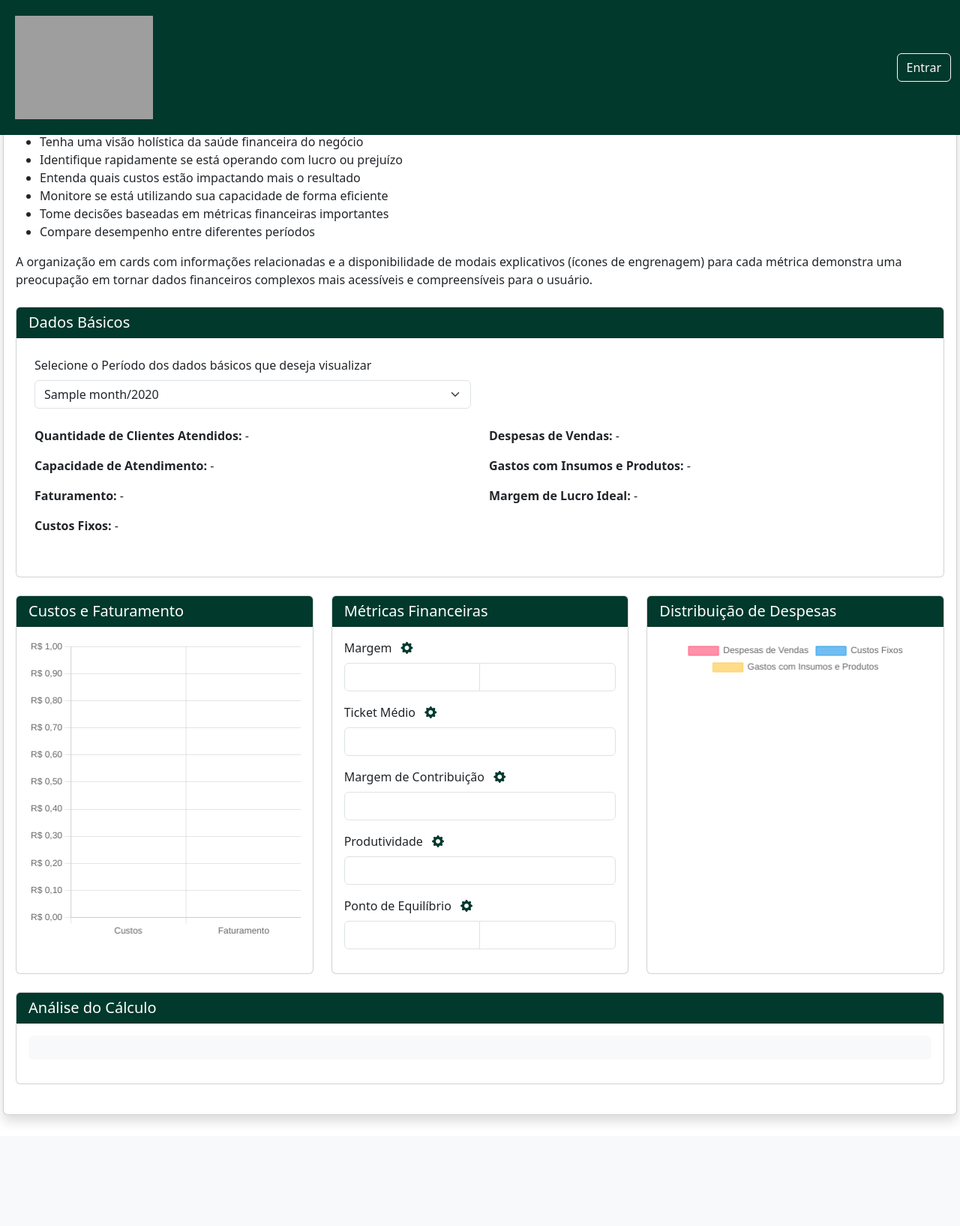
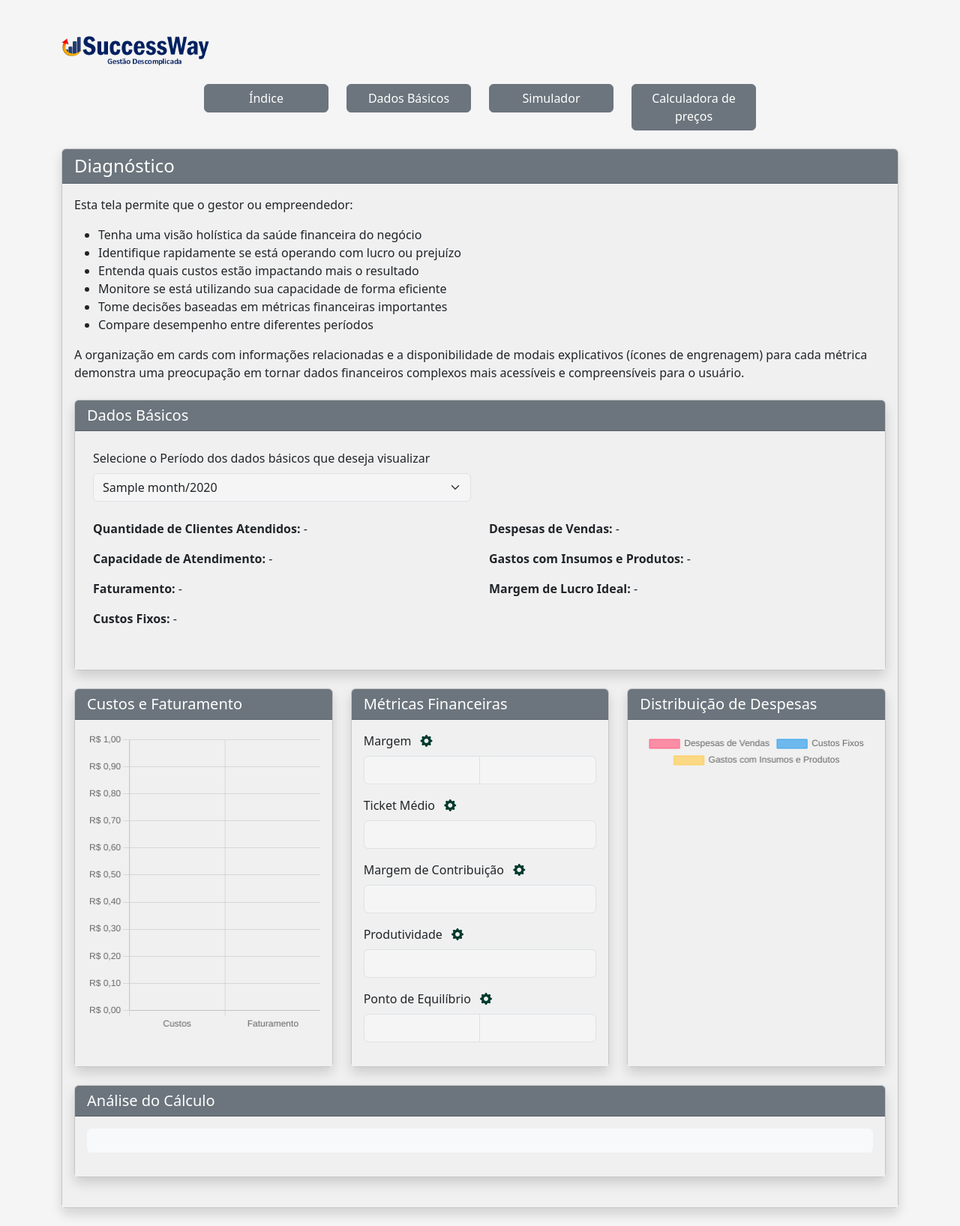
Before and after one commit to wolfxweb/appGetUp, a FastAPI app: template app/templates/diagnostico.html in a window 1280 px wide. Shown: the whole page at 75% size. Before the commit the page ends 1496 px from the top, so only its background shows below. Run offline with FastAPI, Linux system fonts and the light colour scheme; the template is opened without the code that fills it: most values are stand-ins (such as "Sample title", 1, 10 or a date in 2020); grey boxes are pictures that could not be loaded.

Commit message:
rwer23424

```diff
--- a/app/templates/diagnostico.html
+++ b/app/templates/diagnostico.html
@@ -2,12 +2,71 @@
 
 {% block title %}Diagnóstico - GetUp Gestão{% endblock %}
 
+{% block extra_css %}
+<style>
+    body {
+        background-color: #F5F5F5 !important;
+    }
+    .container-fluid, .container {
+        background-color: #F5F5F5 !important;
+    }
+    .card, .card-body {
+        background-color: #F0F0F0 !important;
+    }
+    .card-header.bg-secondary {
+        background-color: #6c757d !important;
+        color: white !important;
+    }
+    .btn-secondary {
+        background-color: #6c757d;
+        border-color: #6c757d;
+        color: white;
+    }
+    .btn-secondary:hover {
+        background-color: #5a6268;
+        border-color: #545b62;
+        color: white;
+    }
+    .form-control, .form-select {
+        background-color: #F5F5F5 !important;
+    }
+</style>
+{% endblock %}
+
 {% block content %}
-    {% include "components/navbar.html" %}
-    <div class="container-fluid p-1">
-        <!-- Card Principal -->
-        <div class="card shadow mb-4">
-            <div class="card-header bg-primary text-white">
+<div class="container" style="background-color: #F5F5F5; min-height: 100vh;">
+  <div class="row">
+    <div class="col-md-12 mt-5">
+        <div class="col-md-12 mb-4">
+            <img src="/static/images/Logo.png" alt="Logo" height="40">
+         </div>
+      <!-- Botões de navegação -->
+      <div class="row mb-4 justify-content-center">
+        <div class="col-12 col-md-2 mb-2 mb-md-0">
+          <a href="/dashboard" class="btn btn-secondary w-100" style="background-color: #6c757d; border-color: #6c757d; color: white;">
+            Índice
+          </a>
+        </div>
+        <div class="col-12 col-md-2 mb-2 mb-md-0">
+          <a href="/basic-data/new" class="btn btn-secondary w-100" style="background-color: #6c757d; border-color: #6c757d; color: white;">
+            Dados Básicos
+          </a>
+        </div>
+
+        <div class="col-12 col-md-2 mb-2 mb-md-0">
+          <button type="button" class="btn btn-secondary w-100" style="background-color: #6c757d; border-color: #6c757d; color: white;">
+            Simulador
+          </button>
+        </div>
+        <div class="col-12 col-md-2 mb-2 mb-md-0">
+          <button type="button" class="btn btn-secondary w-100" style="background-color: #6c757d; border-color: #6c757d; color: white;">
+            Calculadora de preços
+          </button>
+        </div>
+      </div>
+      <!-- Card principal Diagnóstico -->
+      <div class="card shadow mb-4" style="background-color: #F0F0F0;">
+        <div class="card-header d-flex justify-content-between align-items-center bg-secondary text-white">
           <h4 class="card-title mb-0">Diagnóstico</h4>
         </div>
         <div class="card-body">
@@ -26,8 +85,8 @@
           </div>
 
           <!-- Dados Básicos -->
-                <div class="card mb-4">
-                    <div class="card-header bg-primary text-white">
+          <div class="card mb-4 shadow" style="background-color: #F0F0F0;">
+            <div class="card-header bg-secondary text-white">
               <h5 class="card-title mb-0">Dados Básicos</h5>
             </div>
             <div class="card-body p-4">
@@ -88,8 +147,8 @@
                 <div class="row mb-4">
                     <!-- Custos e Faturamento -->
                     <div class="col-md-4">
-            <div class="card h-100">
-                            <div class="card-header bg-primary text-white">
+            <div class="card h-100 shadow" style="background-color: #F0F0F0;">
+                            <div class="card-header bg-secondary text-white">
                     <h5 class="card-title mb-0">Custos e Faturamento</h5>
                 </div>
                 <div class="card-body">
@@ -102,8 +161,8 @@
 
                     <!-- Métricas Financeiras -->
                     <div class="col-md-4">
-            <div class="card h-100">
-                            <div class="card-header bg-primary text-white">
+            <div class="card h-100 shadow" style="background-color: #F0F0F0;">
+                            <div class="card-header bg-secondary text-white">
                     <h5 class="card-title mb-0">Métricas Financeiras</h5>
                 </div>
                 <div class="card-body">
@@ -157,8 +216,8 @@
 
                     <!-- Distribuição de Despesas -->
                     <div class="col-md-4">
-                        <div class="card h-100">
-                            <div class="card-header bg-primary text-white">
+                        <div class="card h-100 shadow" style="background-color: #F0F0F0;">
+                            <div class="card-header bg-secondary text-white">
                                 <h5 class="card-title mb-0">Distribuição de Despesas</h5>
                             </div>
                             <div class="card-body">
@@ -180,8 +239,8 @@
                 <!-- Análise do Cálculo -->
                 <div class="row mb-4">
                     <div class="col-12">
-                        <div class="card h-100">
-                            <div class="card-header bg-primary text-white">
+                        <div class="card h-100 shadow" style="background-color: #F0F0F0;">
+                            <div class="card-header bg-secondary text-white">
                                 <h5 class="card-title mb-0">Análise do Cálculo</h5>
                             </div>
                             <div class="card-body">
```
Also changed, not shown: app/templates/basic_data_form.html (+4 -4 lines), 1 other file. Lines whose indentation alone changed are shown as unchanged.
